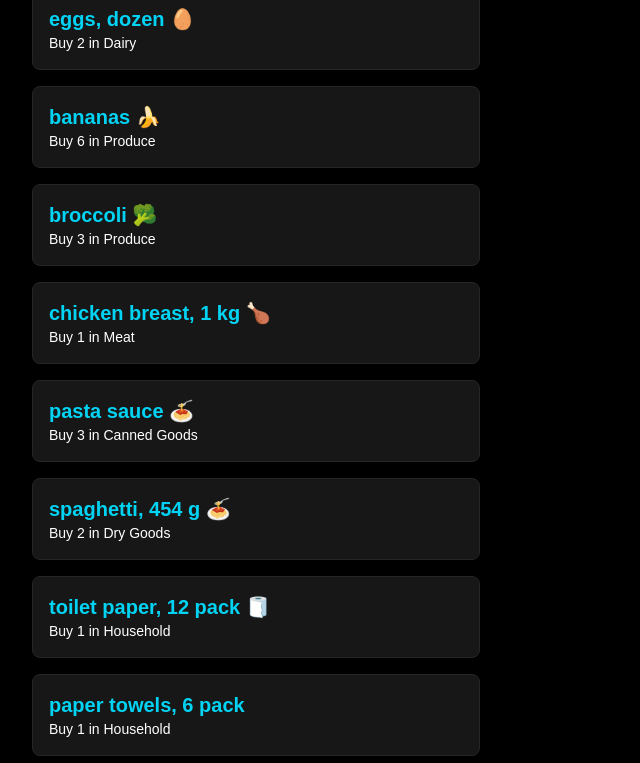
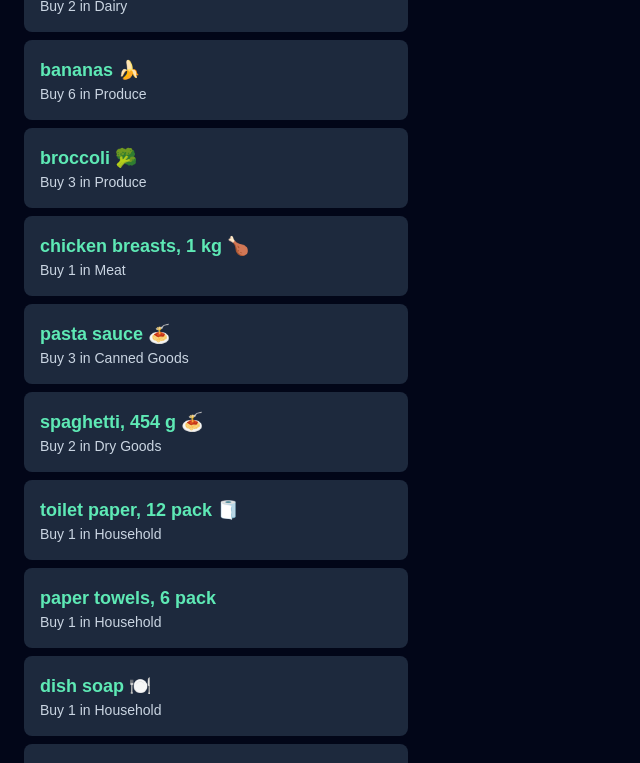
Before and after one commit to meeeeeeelijah/cprg306-assignments, a Next.js app: page /week-3 in a window 1280 px wide. Shown: the part 300-1063 px from the top of the page, without its empty margins (0-640 px from the left). Built offline with nearby package versions, Linux system fonts and the light colour scheme.

Commit message:
Kevin's version

```diff
--- a/app/page.js
+++ b/app/page.js
@@ -1,20 +1,12 @@
-import Link from 'next/link';
+import Link from "next/link";
 
-export default function Page() {
+export default function Home() {
   return (
-    <main className="min-h-screen bg-black text-white p-8">
-      <h1 className="text-3xl font-bold mb-6">CPRG 306: Web Development 2 - Assignments</h1>
-      <ul className="space-y-3">
-        <li>
-          <Link href="/week-2" className="hover:underline">
-            Week 2 Assignments
-          </Link>
-        </li>
-        <li>
-          <Link href="/week-3" className="hover:underline">
-            Week 3 Assignment
-          </Link>
-        </li>
+    <main>
+      <h1>CPRG 306: Web Development 2 - Assignments</h1>
+      <ul>
+        <li><Link href="/week-2">Week 2</Link></li>
+        <li><Link href="/week-3">Week 3</Link></li>
       </ul>
     </main>
   );
--- a/app/week-2/page.js
+++ b/app/week-2/page.js
@@ -1,6 +1,6 @@
-import StudentInfo from './student-info';
+import StudentInfo from "./student-info";
 export default function Page() {
-    return (
+    return(
         <main>
             <h1>Shopping List</h1>
             <StudentInfo />
--- a/app/week-2/student-info.js
+++ b/app/week-2/student-info.js
@@ -1,9 +1,10 @@
-import Link from 'next/link';
+import Link from "next/link";
+
 export default function StudentInfo() {
     return (
         <div>
-            <p>Elijah Baloyo</p>
-            <Link href="https://github.com/meeeeeeelijah/cprg306-assignments.git">My GitHub Repository</Link>
+            <p>Name:Kevin Saji</p>
+            <Link href="https://github.com/kevinsaji99/cprg306-assignments">My GitHub Repository</Link>
         </div>
-    )
+    );
 }
--- a/app/week-3/item-list.js
+++ b/app/week-3/item-list.js
@@ -1,7 +1,7 @@
-import Item from './item';
+import Item from "./item";
 
-export default function ItemList(){
-    const item1 ={
+export default function ItemList() {
+const item1 = {
   name: "milk, 4 L 🥛",
   quantity: 1,
   category: "dairy",
@@ -9,7 +9,7 @@ export default function ItemList(){
 
 const item2 = {
   name: "bread 🍞",
-        quantify: 2,
+  quantity: 2,
   category: "bakery",
 };
 
@@ -17,7 +17,6 @@ export default function ItemList(){
   name: "eggs, dozen 🥚",
   quantity: 2,
   category: "dairy",
-
 };
 
 const item4 = {
@@ -33,7 +32,7 @@ export default function ItemList(){
 };
 
 const item6 = {
-        name: "chicken breast, 1 kg 🍗",
+  name: "chicken breasts, 1 kg 🍗",
   quantity: 1,
   category: "meat",
 };
@@ -63,34 +62,24 @@ export default function ItemList(){
 };
 
 const item11 = {
-        name: "dish soap 🧼",
+  name: "dish soap 🍽️",
   quantity: 1,
   category: "household",
 };
 
 const item12 = {
-        name: "hand soap 🧴",
+  name: "hand soap 🧼",
   quantity: 4,
   category: "household",
 };
 
-    return (
-        <ul className="space-y-4">
-            <Item name={item1.name} quantity={item1.quantity} category={item1.category} />
-      <Item name={item2.name} quantity={item2.quantity} category={item2.category} />
-      <Item name={item3.name} quantity={item3.quantity} category={item3.category} />
-      <Item name={item4.name} quantity={item4.quantity} category={item4.category} />
-      <Item name={item5.name} quantity={item5.quantity} category={item5.category} />
-      <Item name={item6.name} quantity={item6.quantity} category={item6.category} />
-      <Item name={item7.name} quantity={item7.quantity} category={item7.category} />
-      <Item name={item8.name} quantity={item8.quantity} category={item8.category} />
-      <Item name={item9.name} quantity={item9.quantity} category={item9.category} />
-      <Item name={item10.name} quantity={item10.quantity} category={item10.category} />
-      <Item name={item11.name} quantity={item11.quantity} category={item11.category} />
-      <Item name={item12.name} quantity={item12.quantity} category={item12.category} />
+const items = [item1, item2, item3, item4, item5, item6, item7, item8, item9, item10, item11, item12];
 
+return(
+    <ul>
+        {items.map((item) => (
+            <Item key={item.name} name={item.name} quantity={item.quantity} category={item.category} />
+        ))}
     </ul>
-
  );
-
 }
--- a/app/week-3/item.js
+++ b/app/week-3/item.js
@@ -1,10 +1,8 @@
-export default function Item({ name, quantity, category }) {
+export default function Item({name, quantity, category}) {
   return (
-    <li className="p-4 bg-neutral-900 rounded-lg border border-neutral-800 max-w-md">
-      <h2 className="text-xl font-bold text-cyan-400">{name}</h2>
-      <p className="text-sm text-white">
-        Buy {quantity} in <span className="capitalize">{category}</span>
-      </p>
+    <li className="p-4 m-2 max-w-sm bg-slate-800 rounded-lg border-1-4 border-emerald-500">
+        <h2 className="text-lg font-bold text-emerald-300">{name}</h2>
+        <p className="text-sm text-slate-300"> Buy {quantity} in <span className="capitalize">{category}</span></p>
     </li>
   );
 }
--- a/app/week-3/page.js
+++ b/app/week-3/page.js
@@ -1,10 +1,11 @@
-import ItemList from './item-list';
+import ItemList from "./item-list";
 
 export default function Page() {
-  return (
-    <main className="min-h-screen bg-black text-white p-8">
-      <h1 className="text-3xl font-bold mb-6 text-white">Shopping List</h1>
-      <ItemList />
-    </main>
-  );
+    return(
+        < main className="min-h-screen bg-slate-950 p-4">
+            <h1 className="text-3xl font-bold text-emerald-400 m-2 mb-4">Shopping List</h1>
+            <ItemList />
+        </main>
+
+        );
 }
```
Lines whose indentation alone changed are shown as unchanged.
